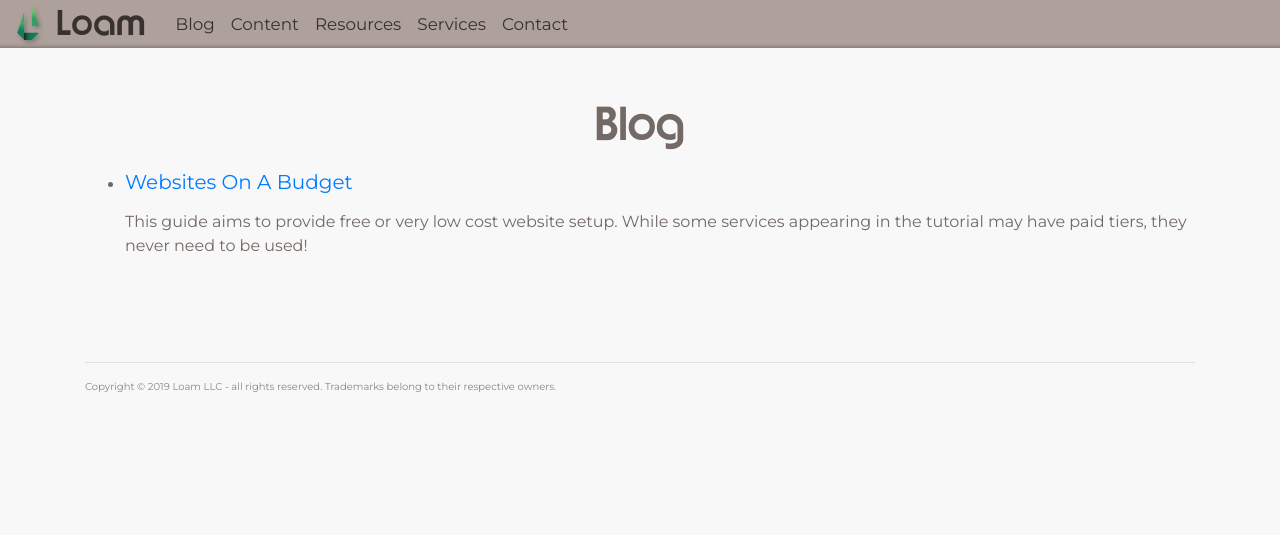
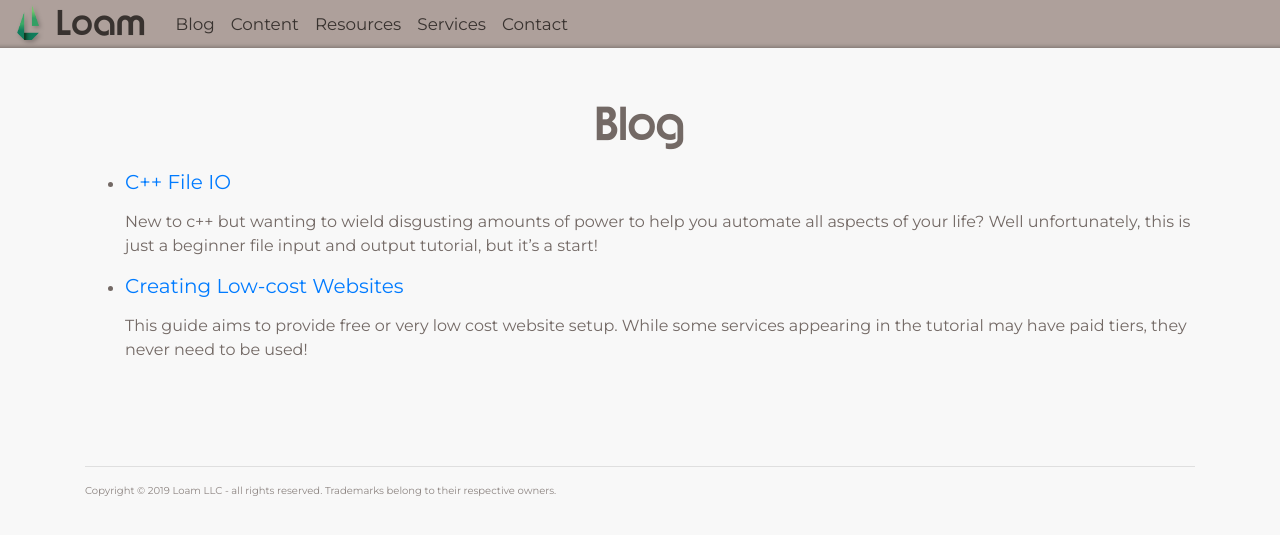
Before and after one commit to LoamNet/net.loam.www, a Jekyll site: the page built from blog/index.html, in a window 1280 px wide. Shown: the top 535 px of the page. Built offline with Jekyll 4.4.1, drawn with Linux system fonts in a browser that asks for light colours; nearby versions of some CDN libraries; some of the changed lines change nothing that is shown.

Commit message:
+ Adding a C++ file IO tutorial

```diff
--- a/_posts/2019-08-17-websites-on-a-budget.md
+++ b/_posts/2019-08-17-creating-low-cost-websites.md
@@ -1,5 +1,6 @@
 ---
 layout: post
+title: Creating Low-cost Websites
 author: matthew
 specialtag: website-guide
 ---
--- /dev/null
+++ b/_posts/2019-09-25-c++-file-io.md
@@ -0,0 +1,66 @@
+---
+layout: post
+title: C++ File IO
+author: matthew
+---
+
+New to c++ but wanting to wield disgusting amounts of power to help you automate all aspects of your life? Well unfortunately, this is just a beginner file input and output tutorial, but it's a start!
+
+There are two types of File IO we can play with: C style and C++ style file IO. While they each have their own set of advantages and disadvantages, C++ style file IO is what we'll be going with for this walkthrough!
+
+### The Basics of Reading
+
+Reading information from a file is a great way to avoid having to write out long chunks of data in code, be it 1000 names for a random name generator, or special holiday dates during the year!
+
+In order to read a file, we're first going to need We'll begin with reading a file with one line in it that we'll call `test.txt` - go ahead and make that text file now, and write a few things in it. Don't forget to save it! If you're using an IDE, you'll probably want to place this in the same folder as your project. For Visual Studio, this in the same folder as the .vcxproj file. If you're unsure where to put it tho, you can always compile the program and find the executable you've made, and place the file in that folder before running your app with the command line / terminal.
+
+There are many nice functions that can help us read the file and in this case, we'll be using `std::getline`! It reads the next line that hasn't been read yet in the file, and stores it in the variable you give it for use later. Here's an example of how we can use that in combination with something called a file stream, which is a way to represent a specific file on our hard drive that we're interacting with.
+
+<script src="https://gist.github.com/MatthewCech/27e87150c715c19a3418c827971684f1.js"></script>
+
+If everything worked correctly, you should see what you put in the file printed out in the IDE console or in your terminal! If you see the error instead, make sure the file is in the right spot. If your code isn't compiling, you may need to specify a newer version of c++, like c++11. Often times, on the command line, you can tell a compiler like g++ to use this version with the flag `-std=c++11`.
+
+### The Basics of Writing
+
+Writing files is another excellent tool for your toolbox, and writing files for debugging, among other things, is a super useful thing to be able to do right off the bat! When files are written, they get written to either the location you've specified, or by default to the same folder as your app. Lets start with the basics: Writing "Hello World" to a file!
+
+<script src="https://gist.github.com/MatthewCech/4c654338b74065b8fb2ac23a8feaea24.js"></script>
+
+The code required to write to a file is even less than what you need to read from a file! It's not a bad idea to think about writing to a file in the same way you think about writing a message out to the console. A lot of the same things apply, like [escape characters](https://en.wikipedia.org/wiki/Escape_character)!
+
+### Styles of Writing
+
+In both of the examlpes just at the start of the `main` function, we can see the fstream object being created. Lets have a look at the second argument - these are the flags, or settings, associated with the file stream that we're creating! The flags, which can be combined in the same style as shown above, are as follows:
+
+- `ios:in` Sets the stream to Input (reading) mode.
+- `ios:out` Sets the stream to Output (writing) mode.
+- `ios:trunc` Overrides existing file content if the file already exists.
+- `ios:app` Appends output to the file in question if it exists, otherwise creates a new file.
+- `ios:ate` "At end" flag that sets the starting position in a file to the end, rather than the default beginning location.
+- `ios:binary` Sets the reading and writing to binary mode- just reads/writes raw data and doesn't do automated formatting stuff like newlines.
+
+These different formats are good for either storing data in a more customized way, or in the case of writing out something like tracked information, appending to a file instead of writing over everything. Building off the examples above, we can now move on to a more complex example!
+
+### A practical application
+
+One of the things that helps me a lot when figuring out how to reproduce a bug is having a log of what happened in the events leading up to it, especailly if the bug was found by someone other than me. In order to do this, I usually have a bit of logging code that writes out specific steps to a file so that if something goes wrong, I can see where and when it failed in relation to other steps it could be on. Below is an example of a rudamentary logging system that provides timestamps for every message I add to the file!
+
+<script src="https://gist.github.com/MatthewCech/55259ea490906ce986924364354b3efb.js"></script>
+
+See the `%c` in the put_time(...) function? That's called a format specifier, and it lets us print out special types of information about the time. Other options exist, like `%Z` for the timezone, which makes it easier to place exactly where thing went wrong on a more world scale if you have people in other places using your app. If you were to use `%c %Z`, you'd see something like this:
+
+09/25/19 14:01:09, Pacific Daylight Time
+
+If you're using Microsoft's compiler (This is what comes with Visual Studio by default), you'll probably recieve the following warning:
+_`"Warning C4996 'localtime': This function or variable may be unsafe. Consider using localtime_s instead. To disable deprecation, use _CRT_SECURE_NO_WARNINGS. See online help for details."`_
+
+To remove this warning, you can use `localtime_s` if you are not intending to cross compile, or you can specifically pass the `_CRT_SECURE_NO_WARNINGS` to the microsoft compiler. If you just want it to go away for now so you can deal with it later, you can use a keyword called `pragm`a to disable it by placing `#pragma warning (disable : 4996)` somewhere in your file before the call to `localtime`, but know that this isn't recognized by other compilers and they'll usually complain about it being there if you don't remove it.
+
+### Final Thoughts
+
+Now that you've got a little bit of reading and writing under your belt, you can start doing all sorts of neat things! Files stick around between application runs, so you can use this to save off stuff like user settings or stats. By using data specified in a file, you can write more generic, 'data driven' code that can be adjusted without having to recompile the application either!
+
+Looking for more on C++ file reading and writing?
+[Check out a different more extensive guide](http://www.cplusplus.com/doc/tutorial/files/), or [have a look at other things fstream can do](http://www.cplusplus.com/reference/fstream/fstream/)!
+
+Feel confident in your skills and looking for a next step? [SQLite](https://sqlite.org/index.html) is one of the most used forms of offline databases, and is relatively approachable!
```
